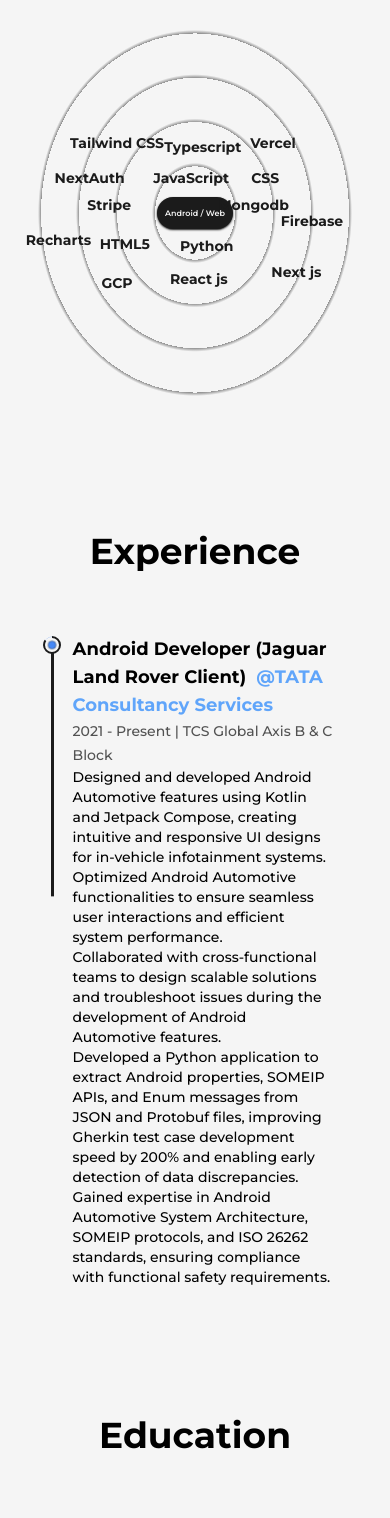
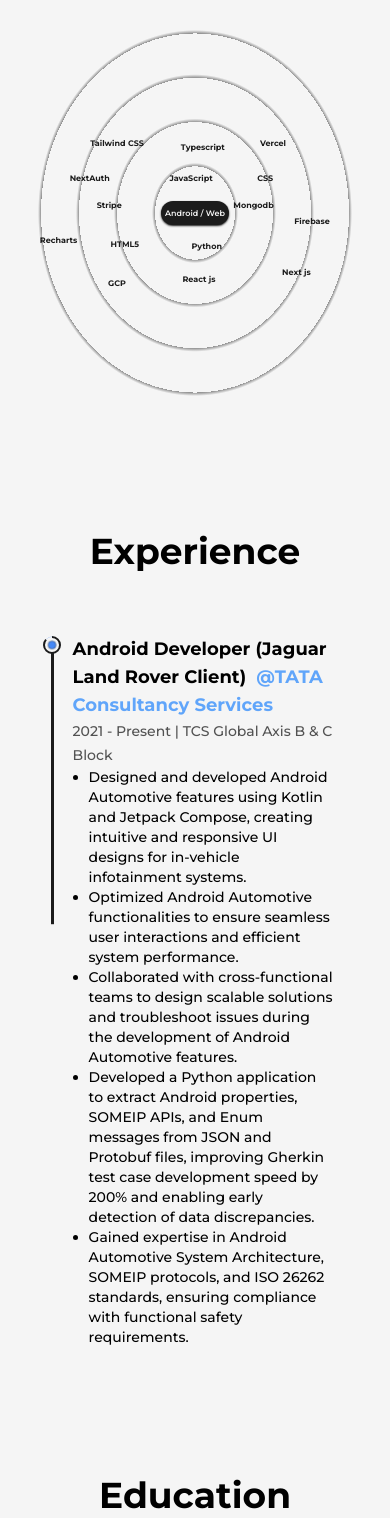
Before and after one commit to ksagar03/Portfolio, a Next.js app: page /about in a window 390 px wide. Shown: the part 1520-3038 px from the top of the page. Built offline with nearby package versions, Linux system fonts and the light colour scheme.

Commit message:
updates:  made UI changes to align with mobile view.

```diff
--- a/src/components/Experience.js
+++ b/src/components/Experience.js
@@ -8,8 +8,6 @@ const Details = ({
   time,
   address,
   workdetails1,
-  workdetails2,
-  workdetails3,
 }) => {
   const reference = useRef(null);
   const { scrollYProgress } = useScroll({
@@ -69,13 +67,10 @@ const Details = ({
           {time} | {address}
         </span>
         <p className=" font-medium w-full md:text-sm  ">
-          <ul className=" list-disc md:list-none">
+          <ul className=" list-disc pl-5 md:pl-4">
             {workdetails1.map((details, index) => {
               return <li key={index}>{details}</li>;
             })}
-            {/* <li>{workdetails1}</li>
-            {workdetails2 ? <li>{workdetails2}</li> : ""}
-            {workdetails3 ? <li>{workdetails3}</li> : ""} */}
           </ul>
         </p>
       </motion.div>
--- a/src/components/Skills.js
+++ b/src/components/Skills.js
@@ -13,7 +13,7 @@ const Skill = ({ name, x, y }) => {
 
   return (
     <motion.div
-      className=" flex items-center justify-center rounded-full font-semibold bg-dark text-light py-3 px-6 shadow-dark shadow-sm cursor-default absolute dark:text-dark dark:shadow-light dark:bg-light  lg:py-2 lg:px-4 md:text-sm md:py-1.5 md:px-2.5  xs:bg-transparent xs:dark:bg-transparent xs:text-dark xs:dark:text-light xs:font-bold xs:shadow-none xs:dark:shadow-none md:text-[10px]"
+      className=" flex items-center justify-center rounded-full font-semibold bg-dark text-light py-3 px-6 shadow-dark shadow-sm cursor-default absolute dark:text-dark dark:shadow-light dark:bg-light  lg:py-2 lg:px-4 md:text-sm md:py-1.5 md:px-2.5  xs:bg-transparent xs:dark:bg-transparent xs:text-dark xs:dark:text-light xs:font-bold xs:shadow-none xs:dark:shadow-none md:text-[10px] sm:text-[8px]"
       whileHover={{ scale: 0.7, transition: { duration: 0.3 } }}
       initial={{ x: 0, y: 0 }}
       whileInView={{ x: x, y: y, transition: { duration: 1.5 } }}
@@ -40,7 +40,7 @@ const Skills = () => {
     "
       >
         <motion.div
-          className=" flex items-center justify-center rounded-full font-semibold bg-dark text-light p-6 shadow-dark shadow-sm cursor-pointer dark:bg-light dark:text-dark  lg:p-4 lg:text-sm md:text-xs md:p-3 sm:p-2 xs:text-[8px] "
+          className=" flex items-center justify-center rounded-full font-semibold bg-dark text-light p-6 shadow-dark shadow-sm cursor-pointer dark:bg-light dark:text-dark  lg:p-4  md:p-3 sm:p-1 lg:text-sm md:text-xs sm:text-[8px] "
           whileHover={{ scale: 1.05 }}
         >
           Android / Web
--- a/src/pages/about.js
+++ b/src/pages/about.js
@@ -54,7 +54,7 @@ const About = () => {
                 <br />
                 <br />I hold an <b>Associate Google Cloud Certification</b> and
                 have a deep understanding of{" "}
-                <b>Android Automotive System Architecture</b>,<b>SOMEIP</b>{" "}
+                <b>Android Automotive System Architecture</b>, <b>SOMEIP</b>{" "}
                 protocols, and <b>ISO 26262 standards</b>. My passion for
                 learning and implementing new technologies drives me to stay
                 ahead in the ever-evolving tech landscape. I believe in the
```
